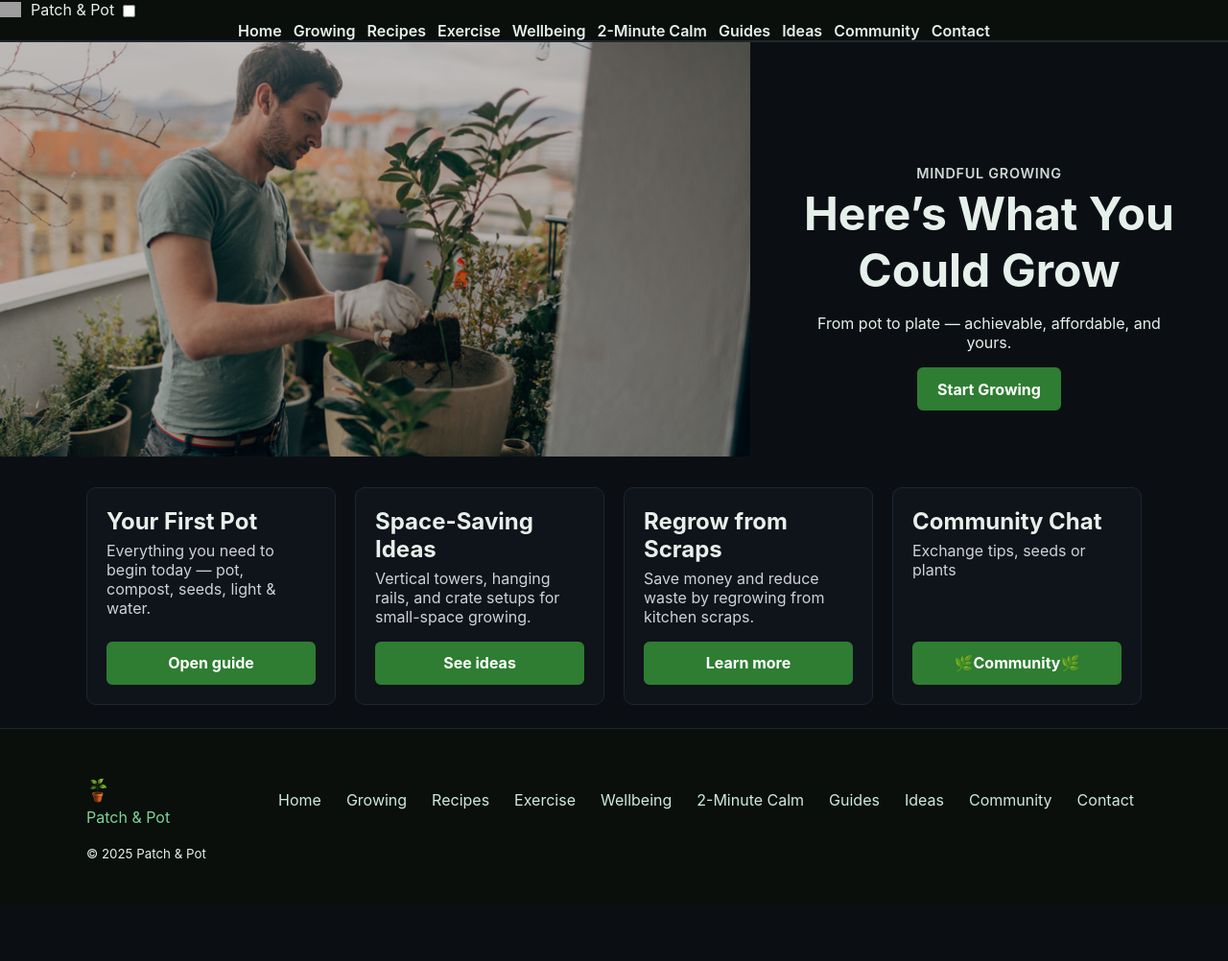
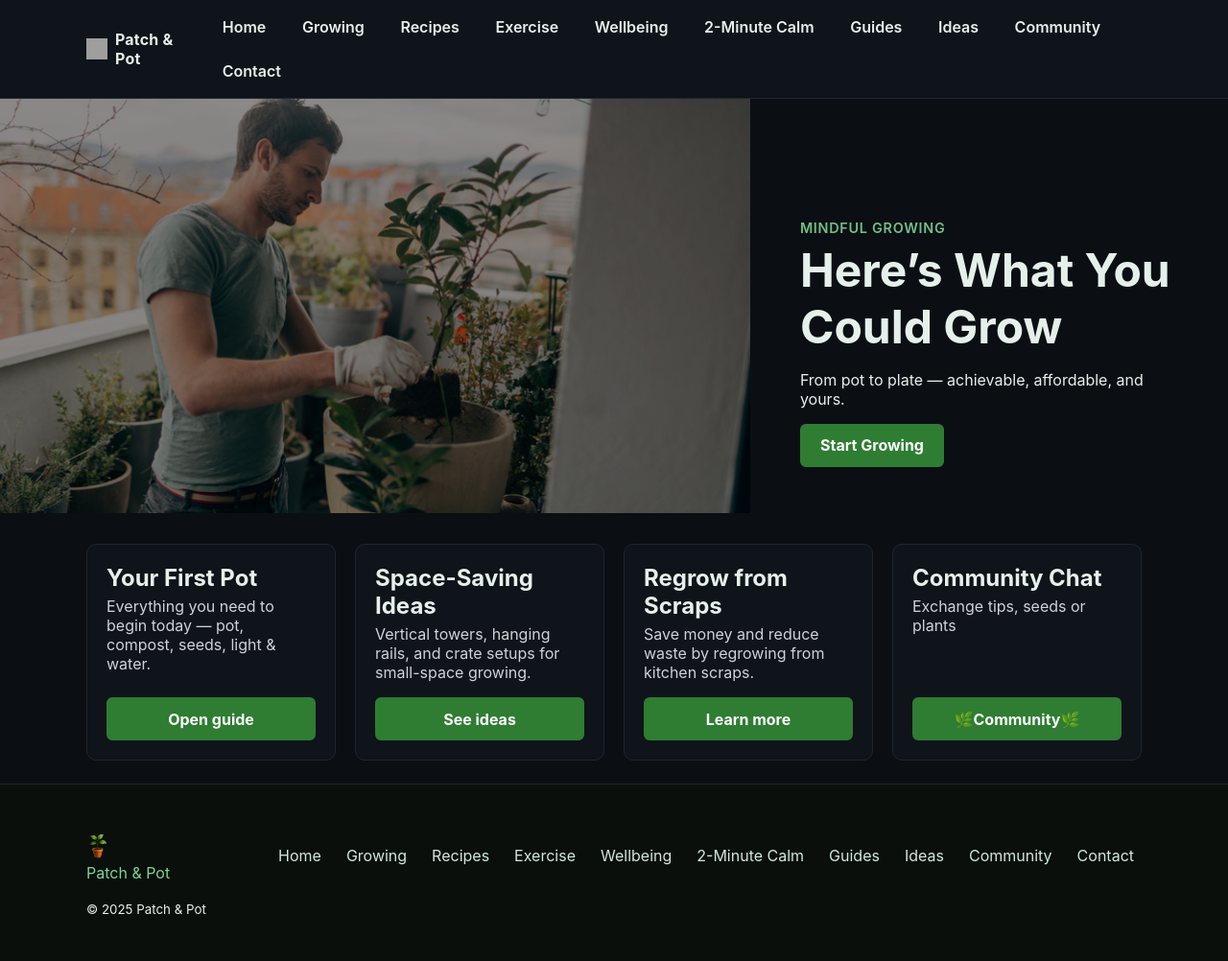
Before and after one commit to grantfitfuel/patchandpot, a Jekyll site: the page built from sites/index.html, in a window 1280 px wide. Shown: the whole page at 96% size. Built offline with Jekyll 4.4.1, drawn with Linux system fonts in a browser that asks for light colours; before the commit the page ends 944 px from its top, so only the background shows below that; grey boxes are pictures that could not be loaded.

Commit message:
Update pp-hotfix.css

```diff
--- a/sites/assets/css/pp-hotfix.css
+++ b/sites/assets/css/pp-hotfix.css
@@ -1,234 +1,110 @@
 /* ============================================================
-   Patch & Pot — HOTFIX Stylesheet (v8)
+   Patch & Pot — HOTFIX (v12)
+   • Clean header (never green), CSS-only hamburger
+   • Hero + tiles stable
+   • All CTAs green (NOT header)
    Load AFTER site.css
    ============================================================ */
 
 /* ---------- Base helpers ---------- */
-.wrap { max-width: 1100px; margin: 0 auto; padding: 0 20px; }
-img { max-width: 100%; height: auto; display: block; }
-:focus { outline: 2px solid var(--accent, #84c684); outline-offset: 3px; }
+.wrap{max-width:1100px;margin:0 auto;padding:0 20px}
+img{max-width:100%;height:auto;display:block}
+:focus{outline:2px solid var(--accent,#84c684);outline-offset:3px}
 
 /* ============================================================
-   HEADER — remove green box from logo / nav
+   HEADER (scoped styles; no .btns here)
    ============================================================ */
+.site-header{background:var(--glass,#0b1210);border-bottom:1px solid var(--stroke,rgba(255,255,255,.08))}
+.site-header .nav-wrap{max-width:1100px;margin:0 auto;padding:.65rem 20px;display:flex;align-items:center;justify-content:space-between;gap:1rem}
 
-/* Any header element */
-header,
-#site-header {
-  background: var(--glass, #0b1210);
-  border-bottom: 1px solid var(--stroke, rgba(255,255,255,0.08));
+/* Brand */
+.site-header .brand{display:inline-flex;align-items:center;gap:.5rem;text-decoration:none;color:var(--ink,#fff)}
+.site-header .brand-icon{width:22px;height:22px}
+.site-header .brand-text{font-weight:700;letter-spacing:.2px}
+
+/* Hamburger (checkbox hack) */
+.nav-toggle{position:absolute;opacity:0;pointer-events:none}
+.hamburger{display:none;position:relative;width:42px;height:38px;border:0;background:transparent;cursor:pointer}
+.hamburger .bar{position:absolute;left:8px;right:8px;height:2px;background:var(--ink,#fff);transition:transform .2s ease,opacity .2s ease}
+.hamburger .bar:nth-child(1){top:11px}
+.hamburger .bar:nth-child(2){top:18px}
+.hamburger .bar:nth-child(3){top:25px}
+
+/* Nav */
+.main-nav ul{display:flex;flex-wrap:wrap;gap:.75rem;list-style:none;margin:0;padding:0}
+.main-nav a{display:inline-flex;align-items:center;padding:.45rem .8rem;border-radius:6px;text-decoration:none;font-weight:600;color:var(--ink,#fff)}
+.main-nav a:hover,.main-nav a:focus{text-decoration:underline}
+
+/* Nuke ANY button/background leaks inside header (logo or links) */
+.site-header *, .site-header a, .site-header .btn, .site-header a.btn{
+  background:transparent!important;border:0!important;box-shadow:none!important
 }
 
-/* Nav layout */
-header nav ul,
-#site-header nav ul {
-  display: flex;
-  flex-wrap: wrap;
-  justify-content: center;
-  gap: .75rem;
-  padding: 0;
-  margin: 0;
-  list-style: none;
-}
-
-header nav a,
-#site-header nav a {
-  display: inline-flex;
-  align-items: center;
-  gap: .4rem;
-  padding: .45rem .8rem;
-  border-radius: 6px;
-  text-decoration: none;
-  font-weight: 600;
-  color: var(--ink, #fff);
-}
-
-header nav a:hover,
-#site-header nav a:hover,
-header nav a:focus,
-#site-header nav a:focus {
-  text-decoration: underline;
-}
-
-/* ⛔️ Nuke any green background leaking into the header */
-header a,
-header .logo,
-header .logo a,
-header .btn,
-header a.btn,
-#site-header a,
-#site-header .logo,
-#site-header .logo a,
-#site-header .btn,
-#site-header a.btn {
-  background: transparent !important;
-  border: none !important;
-  box-shadow: none !important;
-  padding: 0 !important;
-  margin: 0 !important;
-  color: var(--ink, #fff) !important;
-  display: inline-flex !important;
-  align-items: center !important;
-}
-
-/* Mobile header stacking */
-@media (max-width: 768px) {
-  header nav ul,
-  #site-header nav ul {
-    flex-wrap: wrap;
-    justify-content: center;
-    gap: .5rem;
-  }
+/* Mobile menu */
+@media (max-width:900px){
+  .hamburger{display:inline-block}
+  .main-nav{position:absolute;left:0;right:0;top:100%;background:var(--glass,#0b1210);border-bottom:1px solid var(--stroke,rgba(255,255,255,.08));transform:scaleY(0);transform-origin:top;transition:transform .18s ease}
+  .main-nav ul{flex-direction:column;gap:0}
+  .main-nav li{border-top:1px solid rgba(255,255,255,.06)}
+  .main-nav a{padding:.9rem 20px}
+  .site-header .nav-wrap{position:relative}
+  .nav-toggle:checked ~ .main-nav{transform:scaleY(1)}
+  /* animate icon to X */
+  .nav-toggle:checked + .hamburger .bar:nth-child(1){transform:translateY(7px) rotate(45deg)}
+  .nav-toggle:checked + .hamburger .bar:nth-child(2){opacity:0}
+  .nav-toggle:checked + .hamburger .bar:nth-child(3){transform:translateY(-7px) rotate(-45deg)}
 }
 
 /* ============================================================
-   HERO / BANNERS
+   HERO (image on top; text below)
    ============================================================ */
-.hero, .hero-mini { position: relative; }
+.hero{margin:0}
+.hero figure{position:relative;width:100%;height:clamp(280px,48vh,520px);margin:0;overflow:hidden}
+.hero figure img{position:absolute;inset:0;width:100%;height:100%;object-fit:cover;object-position:55% 38%}
 
-.hero figure, .hero-mini figure {
-  position: relative;
-  width: 100%;
-  height: clamp(320px, 48vh, 520px);
-  margin: 0;
-  overflow: hidden;
-}
+/* Text block below image (optional section .hero-text) */
+.hero-text{padding:1.5rem 20px 0;text-align:center}
+.eyebrow{display:block;font-size:.9rem;letter-spacing:1px;text-transform:uppercase;margin-bottom:.35rem;color:var(--accent,#84c684)}
+.hero-text .lead{color:var(--inkdim,#cfd2d6);margin:.4rem 0 1rem}
 
-.hero figure img, .hero-mini figure img {
-  position: absolute;
-  inset: 0;
-  width: 100%;
-  height: 100%;
-  object-fit: cover;
-  object-position: 50% 40%;
-}
-
-#ppHero { object-position: 55% 38%; }
-
-.hero .overlay, .hero-mini .overlay {
-  position: absolute;
-  inset: 0;
-  background: linear-gradient(to bottom, rgba(0,0,0,.25), rgba(0,0,0,.25));
-  pointer-events: none;
-  z-index: 1;
-}
-
-.hero .content, .hero-mini .content {
-  position: relative;
-  z-index: 2;
-  text-align: center;
-}
-
-/* Mobile hero tuning */
-@media (max-width: 768px) {
-  .hero figure, .hero-mini figure { height: 280px; }
-  .hero figure img, .hero-mini figure img { object-position: 50% 35%; }
+@media (max-width:768px){
+  .hero figure{height:260px}
+  .hero-text{padding-top:1rem}
 }
 
 /* ============================================================
    GRID / CARDS
    ============================================================ */
-.grid {
-  display: grid;
-  grid-template-columns: repeat(auto-fit, minmax(260px, 1fr));
-  gap: 1.25rem;
-  margin-top: 2rem;
-}
-
-.card {
-  background: var(--glass, rgba(255,255,255,0.05));
-  border: 1px solid var(--stroke, rgba(255,255,255,0.15));
-  border-radius: 10px;
-  padding: 1.25rem;
-  display: flex;
-  flex-direction: column;
-  min-height: 180px;
-  transition: background .25s ease, transform .12s ease;
-}
-
-.card:hover {
-  background: var(--glass-hover, rgba(255,255,255,0.08));
-  transform: translateY(-1px);
-}
-
-.card h2 { margin: 0 0 .35rem; }
-.card .meta { margin: 0 0 1rem; color: var(--inkdim, #cfd2d6); }
-.card .btn { margin-top: auto; }
-
-@media (max-width: 768px) {
-  .grid { grid-template-columns: 1fr; gap: 1rem; }
-}
+.grid{display:grid;grid-template-columns:repeat(auto-fit,minmax(260px,1fr));gap:1.25rem;margin-top:2rem}
+.card{background:var(--glass,rgba(255,255,255,.05));border:1px solid var(--stroke,rgba(255,255,255,.15));border-radius:10px;padding:1.25rem;display:flex;flex-direction:column;min-height:180px;transition:background .25s ease,transform .12s ease}
+.card:hover{background:var(--glass-hover,rgba(255,255,255,.08));transform:translateY(-1px)}
+.card h2{margin:0 0 .35rem}
+.card .meta{margin:0 0 1rem;color:var(--inkdim,#cfd2d6)}
+.card .btn{margin-top:auto}
+@media (max-width:768px){.grid{grid-template-columns:1fr;gap:1rem}}
 
 /* ============================================================
    FORMS
    ============================================================ */
-form label { display: block; margin-bottom: .35rem; }
-form input, form textarea, form select {
-  width: 100%;
-  padding: .55rem .65rem;
-  border: 1px solid var(--stroke, #334);
-  border-radius: 6px;
-  background: var(--glass, #0f131a);
-  color: var(--ink, #fff);
-  margin-bottom: .8rem;
-}
+form label{display:block;margin-bottom:.35rem}
+form input,form textarea,form select{width:100%;padding:.55rem .65rem;border:1px solid var(--stroke,#334);border-radius:6px;background:var(--glass,#0f131a);color:var(--ink,#fff);margin-bottom:.8rem}
 
 /* ============================================================
    FOOTER
    ============================================================ */
-footer { text-align: center; padding: 2rem 0; }
-footer img.footer-logo { margin: 0 auto 1rem; max-width: 120px; height: auto; }
+footer{text-align:center;padding:2rem 0}
+footer img.footer-logo{margin:0 auto 1rem;max-width:120px;height:auto}
 
 /* ============================================================
    BUTTONS — ALL CTAs GREEN (header-safe)
    ============================================================ */
-.btn,
-.btn.primary,
-.btn.ghost,
-button,
-input[type="button"],
-input[type="submit"],
-.card a.btn,
-.cta-row a.btn {
-  background-color: #2e7d32 !important;
-  color: #ffffff !important;
-  border: 2px solid #2e7d32 !important;
-  display: inline-block;
-  padding: 0.65rem 1.2rem;
-  border-radius: 6px;
-  font-weight: 700;
-  text-align: center;
-  text-decoration: none;
-  cursor: pointer;
-  transition: background-color .25s, border-color .25s, color .25s;
+:root{--pp-green:#2e7d32;--pp-green-dark:#1b5e20;--pp-green-press:#145a19}
+.btn,.btn.primary,.btn.ghost,button,input[type="button"],input[type="submit"],.card a.btn,.cta-row a.btn{
+  background-color:var(--pp-green)!important;color:#fff!important;border:2px solid var(--pp-green)!important;display:inline-block;padding:.65rem 1.2rem;border-radius:6px;font-weight:700;text-align:center;text-decoration:none;cursor:pointer;transition:background-color .25s,border-color .25s,color .25s
 }
-
-.btn:hover,
-.btn:focus,
-button:hover,
-button:focus,
-input[type="button"]:hover,
-input[type="button"]:focus,
-input[type="submit"]:hover,
-input[type="submit"]:focus,
-.card a.btn:hover,
-.card a.btn:focus,
-.cta-row a.btn:hover,
-.cta-row a.btn:focus {
-  background-color: #1b5e20 !important;
-  border-color: #1b5e20 !important;
-  color: #ffffff !important;
+.btn:hover,.btn:focus,button:hover,button:focus,input[type="button"]:hover,input[type="button"]:focus,input[type="submit"]:hover,input[type="submit"]:focus,.card a.btn:hover,.card a.btn:focus,.cta-row a.btn:hover,.cta-row a.btn:focus{
+  background-color:var(--pp-green-dark)!important;border-color:var(--pp-green-dark)!important
 }
-
-.btn:active,
-button:active,
-input[type="button"]:active,
-input[type="submit"]:active,
-.card a.btn:active,
-.cta-row a.btn:active {
-  background-color: #145a19 !important;
-  border-color: #145a19 !important;
+.btn:active,button:active,input[type="button"]:active,input[type="submit"]:active,.card a.btn:active,.cta-row a.btn:active{
+  background-color:var(--pp-green-press)!important;border-color:var(--pp-green-press)!important
 }
-
-/* Optional compact variant */
-.btn.small { padding: .4rem .8rem; font-size: .9rem; }
```
